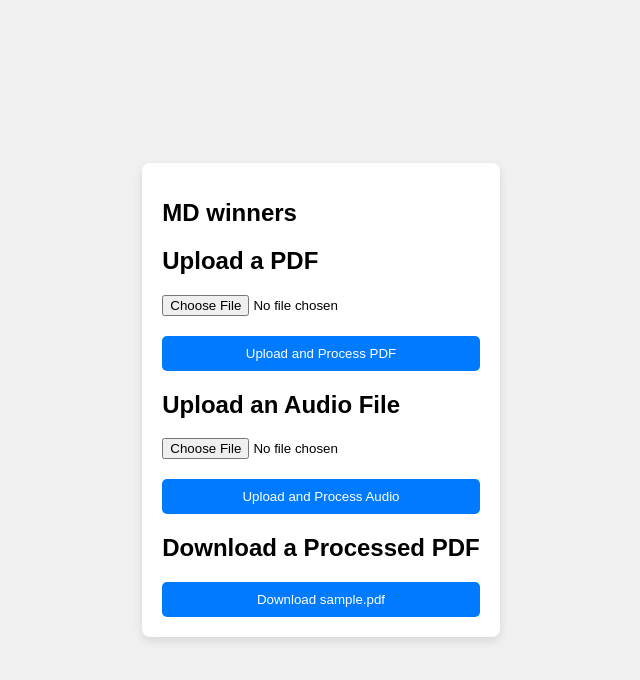
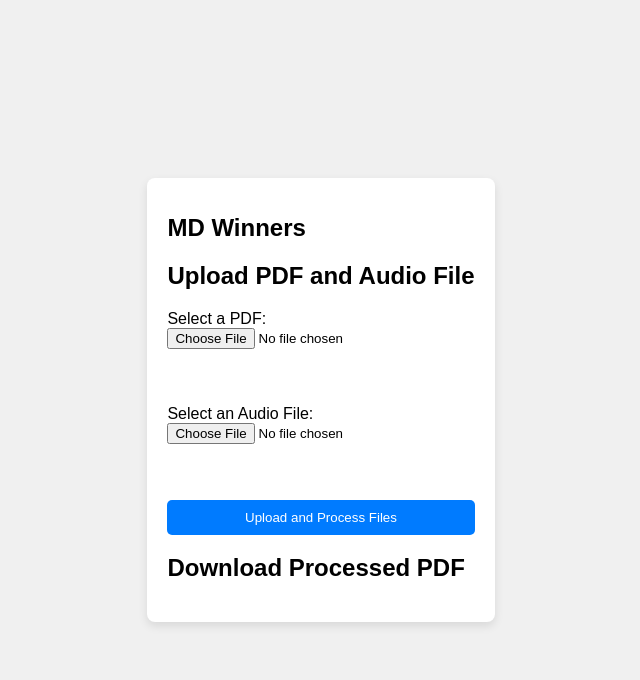
Before and after one commit to rinai1122/app, a Flask app: page / in a window 1280 px wide. Shown: the top 680 px of the page, without its empty margins (319-959 px from the left). Run offline with Flask 3, Linux system fonts and the light colour scheme.

Commit message:
jungsanghwa

```diff
--- a/app.py
+++ b/app.py
@@ -1,6 +1,10 @@
 from flask import Flask, render_template, request, send_file, jsonify
 import os
 from werkzeug.utils import secure_filename
+from PyPDF2 import PdfReader, PdfWriter
+from pydub import AudioSegment
+import shutil
+
 
 app = Flask(__name__)
 
@@ -17,59 +21,58 @@ AUDIO_FOLDER = 'audios'
 app.config['AUDIO_FOLDER'] = AUDIO_FOLDER
 
 # Create necessary folders if they don't exist
-if not os.path.exists(UPLOAD_FOLDER):
-    os.makedirs(UPLOAD_FOLDER)
+for folder in [UPLOAD_FOLDER, DOWNLOAD_FOLDER, AUDIO_FOLDER]:
+    if not os.path.exists(folder):
+        os.makedirs(folder)
 
-if not os.path.exists(DOWNLOAD_FOLDER):
-    os.makedirs(DOWNLOAD_FOLDER)
+def process_pdf(pdf_path, mp3_path, output_pdf_path):
+    """For testing: just return the exact input PDF."""
+    try:
+        # Copy the input PDF to the output location without modification
+        shutil.copy(pdf_path, output_pdf_path)
+        return True
+    except Exception as e:
+        print(f"Error copying PDF: {e}")
+        return False
 
-if not os.path.exists(AUDIO_FOLDER):
-    os.makedirs(AUDIO_FOLDER)
-
-def return_pdf(file_path):
-    return file_path
-
+# Route to render the main page
 @app.route('/')
 def index():
     return render_template('index.html')
 
-# Route to upload PDF files
-@app.route('/upload/pdf', methods=['POST'])
-def upload_pdf():
-    if 'file' not in request.files:
-        return jsonify({"message": "No file part"}), 400
-    file = request.files['file']
+# Route to handle PDF and audio upload and processing
+@app.route('/upload/process', methods=['POST'])
+def upload_and_process():
+    if 'pdf_file' not in request.files or 'audio_file' not in request.files:
+        return jsonify({"message": "PDF or audio file missing"}), 400
 
-    if file.filename == '':
-        return jsonify({"message": "No selected file"}), 400
+    pdf_file = request.files['pdf_file']
+    audio_file = request.files['audio_file']
 
-    if file and file.filename.endswith('.pdf'):
-        filename = secure_filename(file.filename)
-        file_path = os.path.join(app.config['UPLOAD_FOLDER'], filename)
-        file.save(file_path)
+    # Validate the PDF and audio file types
+    if pdf_file.filename == '' or not pdf_file.filename.endswith('.pdf'):
+        return jsonify({"message": "Invalid PDF file"}), 400
+    if audio_file.filename == '' or not audio_file.filename.endswith(('.mp3', '.wav')):
+        return jsonify({"message": "Invalid audio file"}), 400
 
-        return jsonify({"message": "PDF uploaded and processed successfully."}), 200
+    # Secure and save the uploaded files
+    pdf_filename = secure_filename(pdf_file.filename)
+    audio_filename = secure_filename(audio_file.filename)
+    pdf_path = os.path.join(app.config['UPLOAD_FOLDER'], pdf_filename)
+    audio_path = os.path.join(app.config['AUDIO_FOLDER'], audio_filename)
 
-    return jsonify({"message": "File is not a PDF"}), 400
+    pdf_file.save(pdf_path)
+    audio_file.save(audio_path)
 
-# Route to upload audio files
-@app.route('/upload/audio', methods=['POST'])
-def upload_audio():
-    if 'audio_file' not in request.files:
-        return jsonify({"message": "No file part"}), 400
-    file = request.files['audio_file']
+    # Output path for the processed PDF
+    output_pdf_path = os.path.join(app.config['DOWNLOAD_FOLDER'], f"processed_{pdf_filename}")
 
-    if file.filename == '':
-        return jsonify({"message": "No selected file"}), 400
-
-    if file and file.filename.endswith(('.mp3', '.wav')):
-        filename = secure_filename(file.filename)
-        file_path = os.path.join(app.config['AUDIO_FOLDER'], filename)
-        file.save(file_path)
-
-        return jsonify({"message": "Audio uploaded and processed successfully."}), 200
-
-    return jsonify({"message": "File is not an audio file"}), 400
+    # Process the PDF and audio together
+    if process_pdf(pdf_path, audio_path, output_pdf_path):
+        download_link = f"/download/{os.path.basename(output_pdf_path)}"
+        return jsonify({"message": "PDF processed successfully", "download_link": download_link}), 200
+    else:
+        return jsonify({"message": "Error processing PDF"}), 500
 
 # Route to download files
 @app.route('/download/<filename>', methods=['GET'])
--- a/templates/index.html
+++ b/templates/index.html
@@ -9,68 +9,54 @@
 </head>
 <body>
     <div class="container">
-        <h1>MD winners</h1>
+        <h1>MD Winners</h1>
 
-        <!-- PDF upload form -->
-        <h2>Upload a PDF</h2>
-        <form id="pdfUploadForm" enctype="multipart/form-data">
-            <input type="file" name="file" accept="application/pdf" required>
-            <button type="submit">Upload and Process PDF</button>
-        </form>
+        <!-- Combined PDF and Audio Upload Form -->
+        <h2>Upload PDF and Audio File</h2>
+        <form id="fileUploadForm" enctype="multipart/form-data">
+            <label for="pdf_file">Select a PDF:</label>
+            <input type="file" name="pdf_file" accept="application/pdf" required><br><br>
 
-        <!-- Audio upload form -->
-        <h2>Upload an Audio File</h2>
-        <form id="audioUploadForm" enctype="multipart/form-data">
-            <input type="file" name="audio_file" accept="audio/*" required>
-            <button type="submit">Upload and Process Audio</button>
+            <label for="audio_file">Select an Audio File:</label>
+            <input type="file" name="audio_file" accept="audio/*" required><br><br>
+
+            <button type="submit">Upload and Process Files</button>
         </form>
 
         <!-- Message display area -->
         <div id="message"></div>
 
-        <!-- Download button -->
-        <h2>Download a Processed PDF</h2>
-        <form action="/download/sample.pdf" method="GET">
-            <button type="submit">Download sample.pdf</button>
-        </form>
+        <!-- Download button for processed PDF -->
+        <h2>Download Processed PDF</h2>
+        <div id="downloadSection" style="display:none;">
+            <form id="downloadForm" method="GET">
+                <button id="downloadButton" type="submit">Download Processed PDF</button>
+            </form>
+        </div>
     </div>
 
     <script>
-        // Function to handle form submission with AJAX
         $(document).ready(function() {
-            // Handle PDF upload
-            $('#pdfUploadForm').submit(function(event) {
+            // Handle form submission for both PDF and Audio file
+            $('#fileUploadForm').submit(function(event) {
                 event.preventDefault(); // Prevent default form submission
                 var formData = new FormData(this);
 
+                // AJAX call to upload and process both PDF and Audio file
                 $.ajax({
-                    url: '/upload/pdf',
+                    url: '/upload/process',
                     type: 'POST',
                     data: formData,
                     contentType: false,
                     processData: false,
                     success: function(response) {
                         $('#message').html('<p style="color:green;">' + response.message + '</p>');
-                    },
-                    error: function(response) {
-                        $('#message').html('<p style="color:red;">' + response.responseJSON.message + '</p>');
-                    }
-                });
-            });
 
-            // Handle Audio upload
-            $('#audioUploadForm').submit(function(event) {
-                event.preventDefault(); // Prevent default form submission
-                var formData = new FormData(this);
-
-                $.ajax({
-                    url: '/upload/audio',
-                    type: 'POST',
-                    data: formData,
-                    contentType: false,
-                    processData: false,
-                    success: function(response) {
-                        $('#message').html('<p style="color:green;">' + response.message + '</p>');
+                        // If processing was successful, show the download button
+                        if (response.download_link) {
+                            $('#downloadForm').attr('action', response.download_link);
+                            $('#downloadSection').show();
+                        }
                     },
                     error: function(response) {
                         $('#message').html('<p style="color:red;">' + response.responseJSON.message + '</p>');
```
Also changed, not shown: 1 other file.
